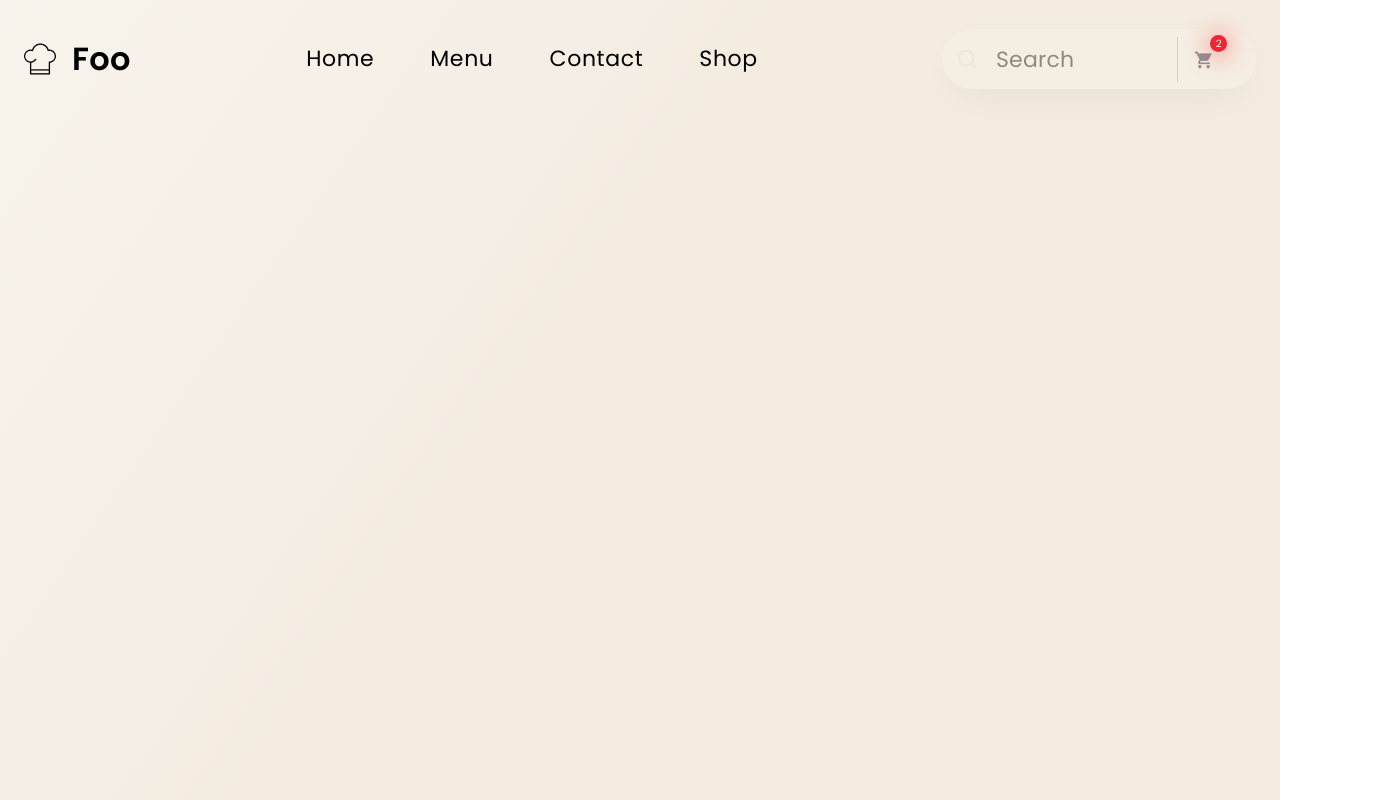
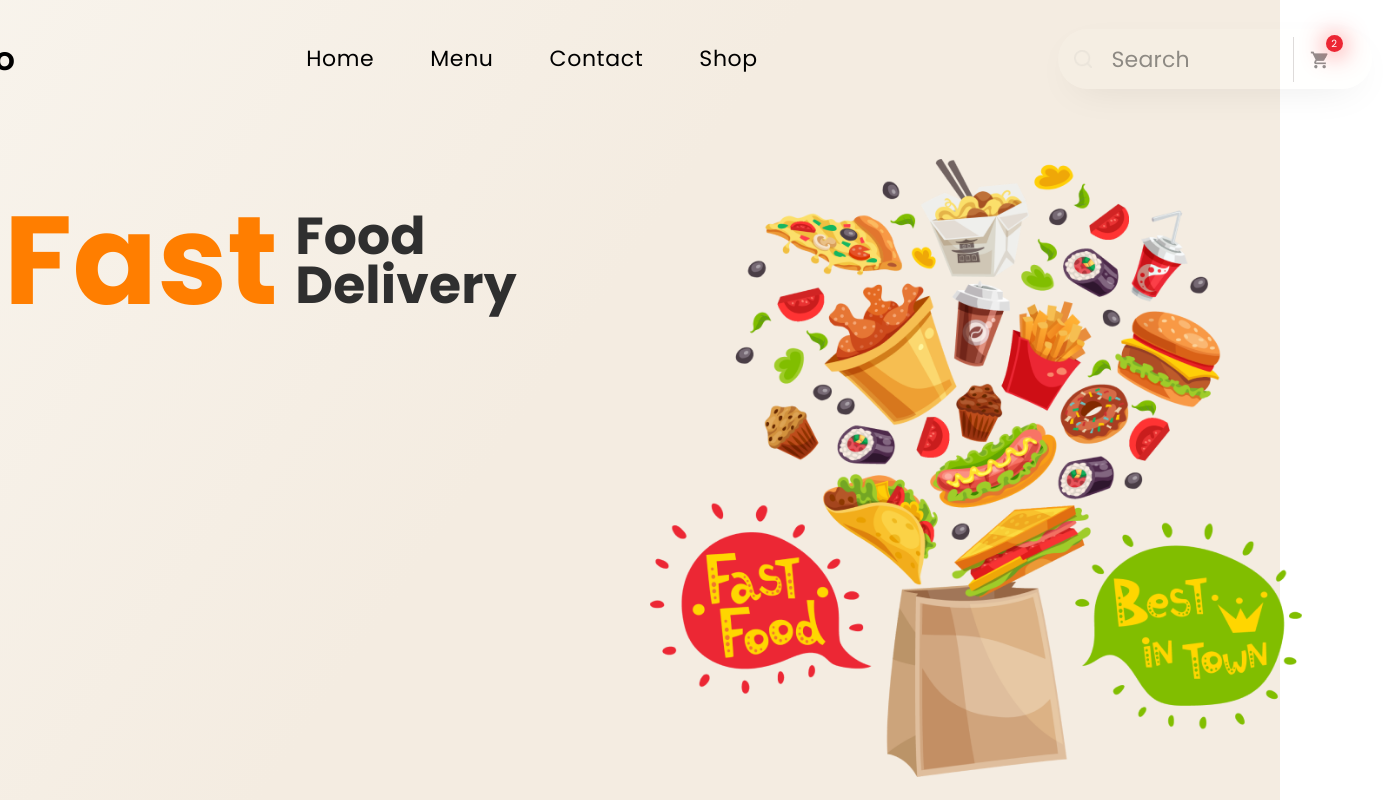
Before and after one commit to Muhammed-Halid-Gamze/React--Projects, a React (Create React App) app in the folder food-delivery-project/food-delivery-page/: page / in a window 1280 px wide. Shown: the top 800 px of the page, 1396 px wide, since content can reach past the window. Built offline with nearby package versions, Linux system fonts and the light colour scheme.

Commit message:
main component keep

```diff
--- a/food-delivery-project/food-delivery-page/src/App.css
+++ b/food-delivery-project/food-delivery-page/src/App.css
@@ -3,5 +3,7 @@
   justify-content: center;
   min-height: 100vh;
   display: flex;
+  flex-direction: column;
+
   align-items:center;
 }
--- a/food-delivery-project/food-delivery-page/src/App.js
+++ b/food-delivery-project/food-delivery-page/src/App.js
@@ -5,11 +5,12 @@ import Header from './components/Header/Header';
 
 
 
+
 function App() {
   return (
     <div className='pageContainer'>
       <Header/>
-      {/* <Main /> */}
+
 
     </div>
   );
--- a/food-delivery-project/food-delivery-page/src/components/Header/Header.js
+++ b/food-delivery-project/food-delivery-page/src/components/Header/Header.js
@@ -1,6 +1,8 @@
 import './Style.css';
 import React from 'react'
 import Navbar from './Navbar/Navbar';
+import Main from './Main/Main';
+
 
 
 
@@ -9,7 +11,8 @@ function Header() {
   return (
     <div className = 'headerContainer'>
         <Navbar />
-        {/* <Search /> */}
+        <Main />
+
 
     </div>
   )
--- /dev/null
+++ b/food-delivery-project/food-delivery-page/src/components/Header/Main/Main.js
@@ -0,0 +1,98 @@
+import React from "react";
+import Box from "@mui/material/Box";
+import Grid from "@mui/material/Grid";
+import Typography from '@mui/material/Typography';
+
+import fastFood from "../../../assets/fastfood.png";
+import { flexbox, textAlign } from "@mui/system";
+
+function Main() {
+  return (
+    <Box
+      sx={
+        {
+          // backgroundColor:'aqua'
+        }
+      }
+    >
+      <Grid
+        container
+        rowSpacing={1}
+        columnSpacing={{ xs: 1 }}
+        sx={{
+          justifyContent: "center",
+          textAlign: "center",
+          display: "flex",
+          flexWrap: "wrap",
+        }}
+      >
+        <Grid
+        item xs={6}
+        sx={
+          {
+            // backgroundColor:'aqua'
+          }
+        }
+        >
+          <Box
+          sx={
+            {
+              // backgroundColor:'red'
+            }
+          }
+          >
+            <Typography
+            sx={
+              {
+                display:'flex',
+                flexDirection:'row',
+                justifyContent:'center',
+                alignItems:'center'
+
+              }
+            }
+            >
+              <h1 style={{
+                justifyContent:'center',
+                fontFamily: 'Poppins',
+                fontStyle: 'normal',
+                fontWeight: 700,
+                fontSize: '125px',
+                lineHeight:'94.8%',
+                color:'#FF7E00'
+
+                }}>Fast</h1>
+              <Box>
+                <h3 style={{
+                  textAlign:'left',
+                  justifyContent:'center',
+                  fontFamily: 'Poppins',
+                  fontStyle: 'normal',
+                  fontWeight: 700,
+                  fontSize: '52px',
+                  lineHeight:'94.8%',
+                  color:'#2F2F2F',
+                  marginLeft:'17px'
+                }}
+
+                >Food <br/> Delivery</h3>
+              </Box>
+            </Typography>
+
+          </Box>
+        </Grid>
+        <Grid item xs={6}>
+          <Box
+            sx={{
+              padding: "41px 94px 34px 6px",
+            }}
+          >
+            <img src={fastFood} alt="logo" width="100%" height="100%" />
+          </Box>
+        </Grid>
+      </Grid>
+    </Box>
+  );
+}
+
+export default Main;
--- a/food-delivery-project/food-delivery-page/src/components/Header/Navbar/Navbar.js
+++ b/food-delivery-project/food-delivery-page/src/components/Header/Navbar/Navbar.js
@@ -55,7 +55,8 @@ export default function Navbar() {
   return (
     <Box
       sx={{
-        flexGrow: 1,
+
+        // backgroundColor:'aqua'
       }}
     >
       <AppBar
--- a/food-delivery-project/food-delivery-page/src/components/Header/Style.css
+++ b/food-delivery-project/food-delivery-page/src/components/Header/Style.css
@@ -1,5 +1,6 @@
 .headerContainer{
     display: flex;
+    flex-direction: column;
     border-radius: 24px;
     width: 1511px;
     height: 886px;
```
Also changed, not shown: food-delivery-project/food-delivery-page/src/assets/fastfood.png (renamed from food-delivery-project/food-delivery-page/src/components/Main/MainPhoto.png), food-delivery-project/food-delivery-page/src/components/Header/Main/Style.css (added).
